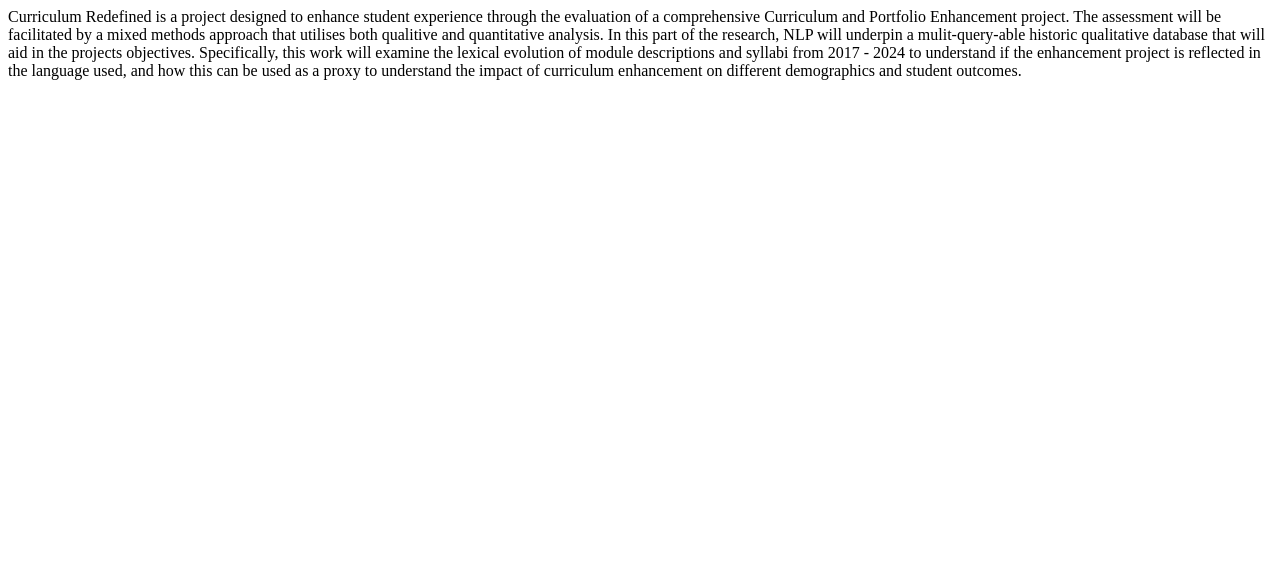
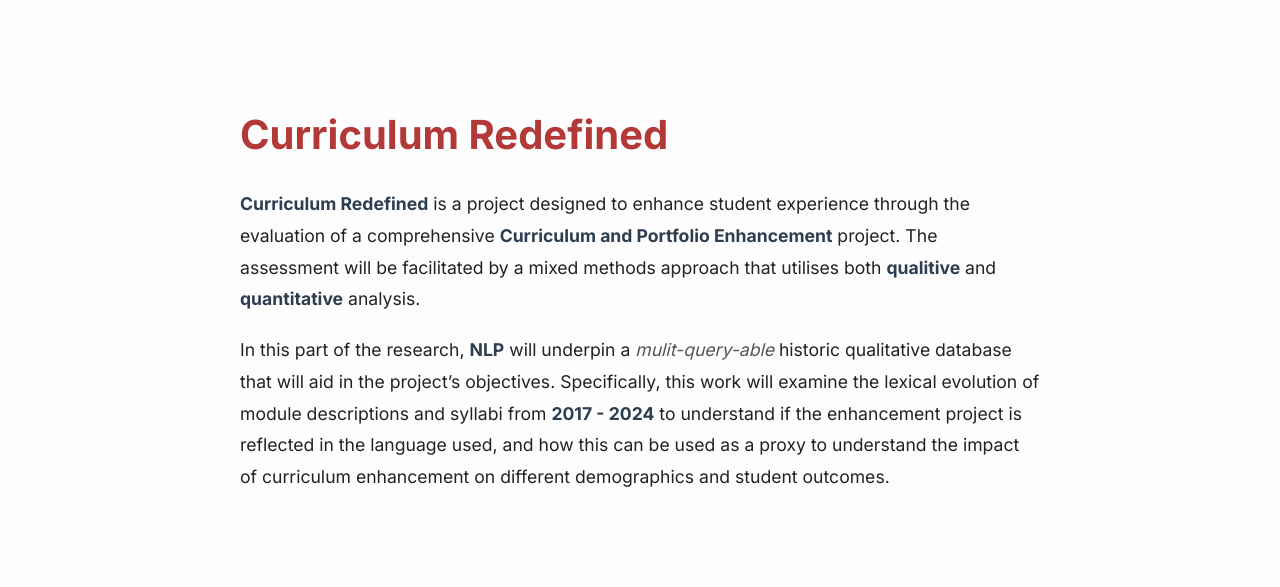
Before and after one commit to LIDA-Data-Analytics-Team/P0539, a plain HTML site: page index.html in a window 1280 px wide. Drawn offline with Linux system fonts and the light colour scheme.

Commit message:
updated project index

```diff
--- a/index.html
+++ b/index.html
@@ -1,3 +1,44 @@
-Curriculum Redefined is a project designed to enhance student experience through the evaluation of a comprehensive Curriculum and Portfolio Enhancement project. The assessment will be facilitated by a mixed methods approach that utilises both qualitive and quantitative analysis.
+<!DOCTYPE html>
+<html lang="en">
+<head>
+  <meta charset="UTF-8">
+  <title>Curriculum Redefined</title>
+  <meta name="viewport" content="width=device-width, initial-scale=1.0">
+  <link href="https://fonts.googleapis.com/css2?family=Inter:wght@400;700&display=swap" rel="stylesheet">
+  <style>
+    body {
+      font-family: 'Inter', sans-serif;
+      background-color: #fdfdfd;
+      color: #222;
+      max-width: 800px;
+      margin: 3rem auto;
+      padding: 1.5rem;
+      line-height: 1.8;
+    }
+    h1 {
+      color: #b33939;
+      font-size: 2.5rem;
+      margin-bottom: 1rem;
+    }
+    p {
+      font-size: 1.1rem;
+      margin-bottom: 1.2rem;
+    }
+    strong {
+      color: #2c3e50;
+    }
+    em {
+      color: #555;
+    }
+  </style>
+</head>
+<body>
 
-In this part of the research, NLP will underpin a mulit-query-able historic qualitative database that will aid in the projects objectives. Specifically, this work will examine the lexical evolution of module descriptions and syllabi from 2017 - 2024 to understand if the enhancement project is reflected in the language used, and how this can be used as a proxy to understand the impact of curriculum enhancement on different demographics and student outcomes.
+  <h1>Curriculum Redefined</h1>
+
+  <p><strong>Curriculum Redefined</strong> is a project designed to enhance student experience through the evaluation of a comprehensive <strong>Curriculum and Portfolio Enhancement</strong> project. The assessment will be facilitated by a mixed methods approach that utilises both <strong>qualitive</strong> and <strong>quantitative</strong> analysis.</p>
+
+  <p>In this part of the research, <strong>NLP</strong> will underpin a <em>mulit-query-able</em> historic qualitative database that will aid in the project’s objectives. Specifically, this work will examine the lexical evolution of module descriptions and syllabi from <strong>2017 - 2024</strong> to understand if the enhancement project is reflected in the language used, and how this can be used as a proxy to understand the impact of curriculum enhancement on different demographics and student outcomes.</p>
+
+</body>
+</html>
```
Also changed, not shown: index.txt (added).
